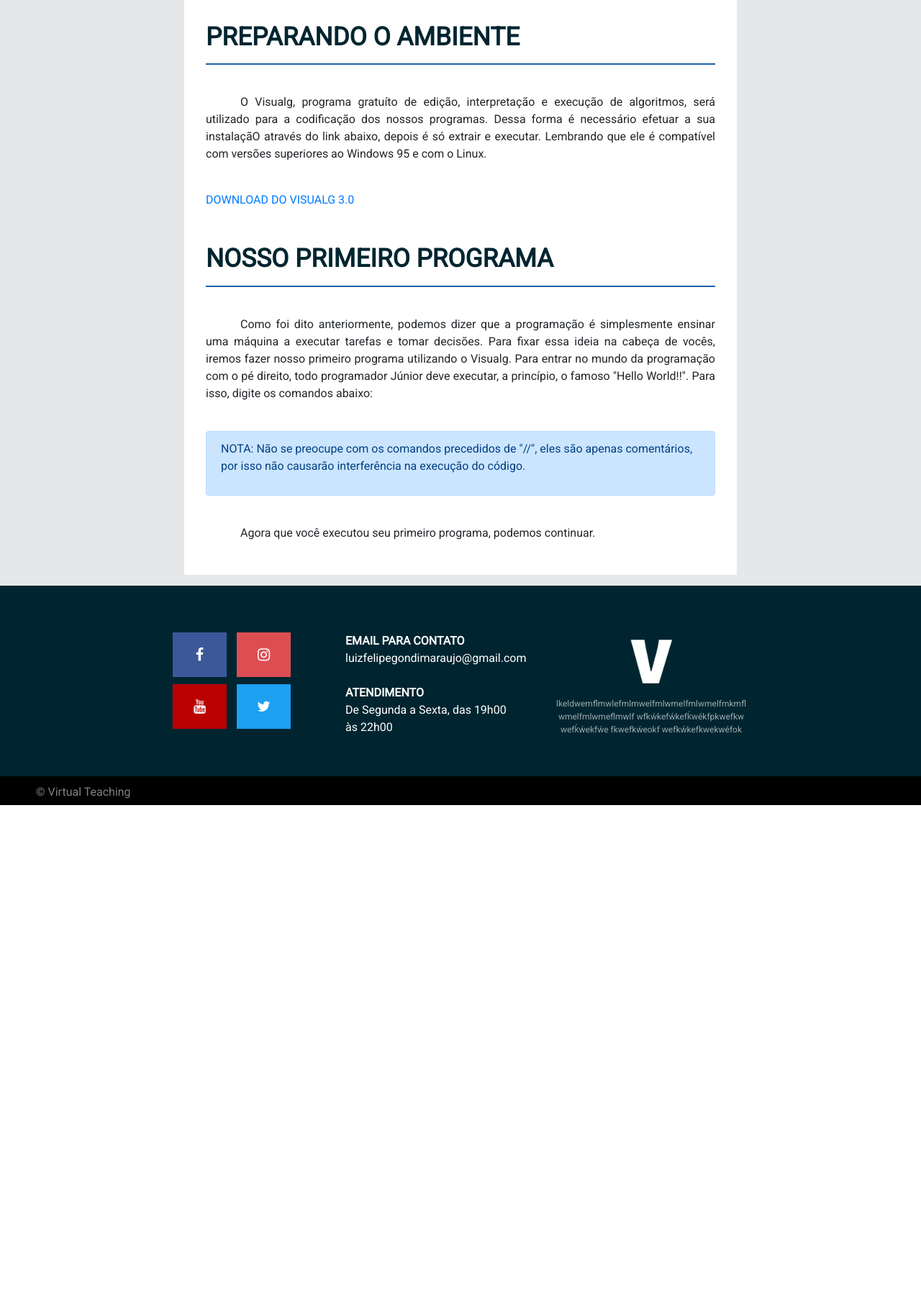
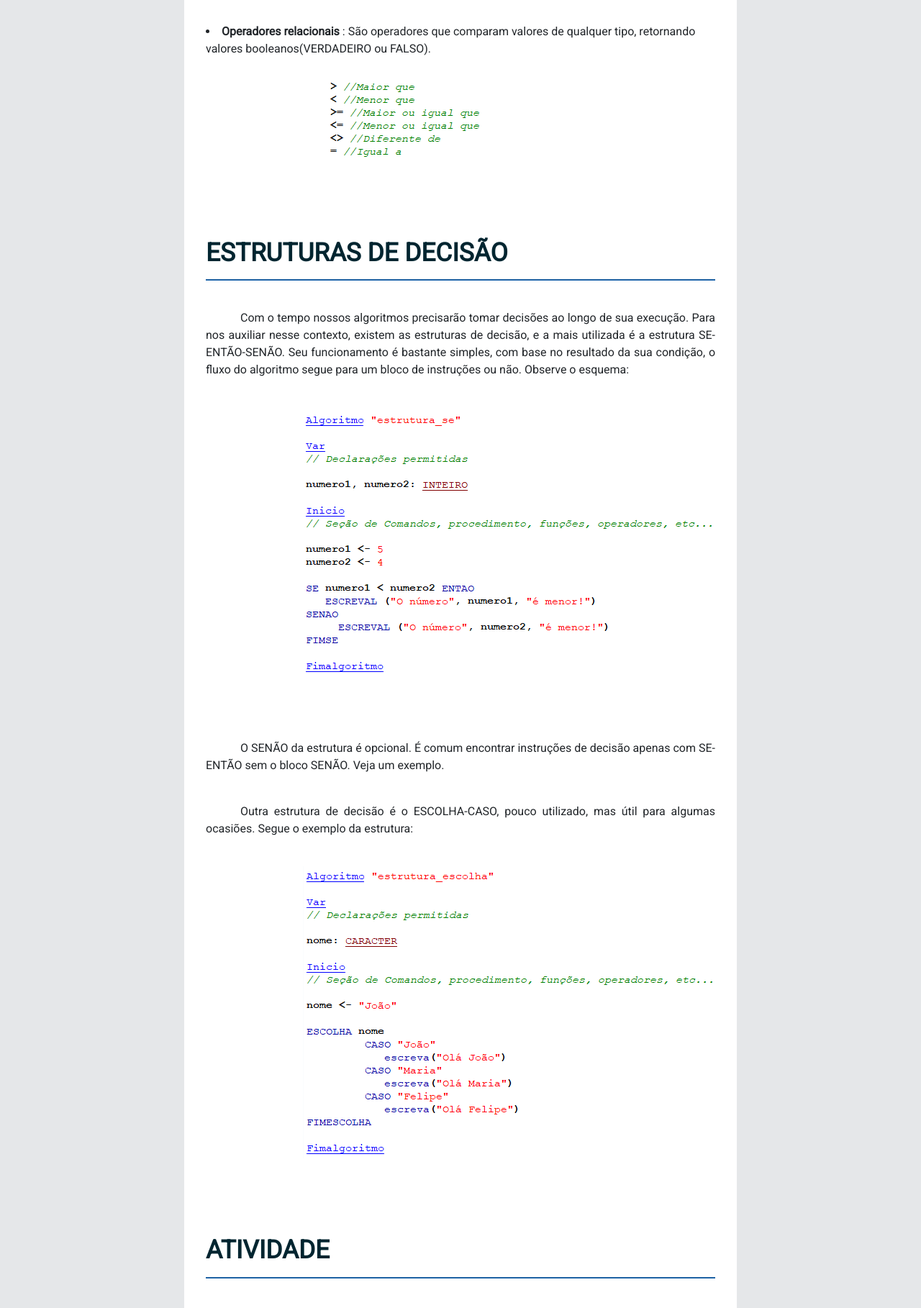
Before and after one commit to LuizFelipeGondim/project-with-flask, a Flask app: page /aula3-logica in a window 1280 px wide. Shown: the part 1094-2912 px from the top of the page at 72% size. Before the commit the page ends 2213 px from the top, so only its background shows below. Run offline with Flask 2, Linux system fonts and the light colour scheme; some libraries are stand-ins or nearby versions.

Commit message:
estrutura finalizada

```diff
--- a/templates/aula3-logica.html
+++ b/templates/aula3-logica.html
@@ -11,35 +11,75 @@
 <section class = "gray_box">
     <div class="conteudo-column">
         <br/>
-            <h1 class="titulo_curso">INTRODUÇÃO AO CURSO</h1>
+        <h1 class="titulo_curso">OPERADORES</h1>
         <hr> <br/>
 
         <div class="texto-curso">
-                <p>Para iniciarmos, precisamos entender o conceito e a importância dos algoritmos. Eles são uma sequência de passos lógicos
-                    e ordenados visando  a resolução de um problema. Dessa forma, é perceptível que os algoritmos são a base da lógica de programação,
-                    uma vez que esta é nada mais do que a organização coerente de instruções para o alcance de um objetivo. Além disso, está
-                    cada vez mais comum a presença desses artificios computacionais no nosso dia-a-dia, aparecendo em aplicativos de smartphones,
-                    tablets, computadores e até em sistemas embarcados de micro-ondas, por exemplo.</p>
-            </div><br/><br/>
+            <p>No contexto computacional, um operador é utilizado para relacionar valores e resultar em um outro valor.
+                Esse artíficio é essencial para o processamento dos dados trocados com o usuário, pois são os responsáveis
+                por construir grande parte da lógica presente nos nossos códigos. Há três tipos de operadores mais comuns
+                utilizados pelas linguagens de programação, que se alteram apenas na forma que são escritos. Dentre os tipos estão: </p>
+        </div>
 
-            <center>
-                <iframe width="560" height="315"
-                    src="https://www.youtube.com/embed/iEVLDKOLgQk" frameborder="0" controls allowfullscreen></iframe>
-            </center>
+        <div class="lista-curso">
+            <li><b>Operadores aritméticos </b>: São os operadores mais simples, eles se baseiam nas 4 operações matemáticas, soma,
+                sutração, multiplicação e divisão. </li> <br/>
+
+            <figure class="highlight">
+                <pre>
+                    <img src="/static/img-curso/oparitmeticos.png" alt=""> <br/>
+                </pre>
+            </figure> <br/>
+
+            <li><b>Operadores lógicos </b>: São operadores que comparam valores booleanos.</li> <br/>
+
+            <figure class="highlight">
+                <pre>
+                    <img src="/static/img-curso/oplogicos.png" alt=""> <br/>
+                </pre>
+            </figure> <br/>
+
+            <li><b>Operadores relacionais </b>: São operadores que comparam valores de qualquer tipo, retornando valores
+                booleanos(VERDADEIRO ou FALSO).</li> <br/>
+
+            <figure class="highlight">
+                <pre>
+                    <img src="/static/img-curso/oprelacionais.png" alt=""> <br/>
+                </pre>
+            </figure> <br/>
+        </div>
 
         <br/>
-            <h1 class="titulo_curso">PREPARANDO O AMBIENTE</h1>
+        <h1 class="titulo_curso">ESTRUTURAS DE DECISÃO</h1>
         <hr> <br/>
         <div class="texto-curso">
-                    <p>O Visualg, programa gratuíto de edição, interpretação e execução de algoritmos, será utilizado para a codificação dos nossos
-                        programas. Dessa forma é necessário efetuar a sua instalaçãO através do link abaixo, depois é só extrair
-                        e executar. Lembrando que ele é compatível com versões superiores ao Windows 95 e com o Linux.</p> <br/>
+            <p>Com o tempo nossos algoritmos precisarão tomar decisões ao longo de sua execução. Para nos auxiliar nesse contexto,
+                existem as estruturas de decisão, e a mais utilizada é a estrutura SE-ENTÃO-SENÃO. Seu funcionamento é bastante simples,
+                com base no resultado da sua condição, o fluxo do algoritmo segue para um bloco de instruções ou não. Observe o esquema:</p> <br/>
+        </div>
 
-                    <a href="https://sourceforge.net/projects/visualg30/" class="link"> DOWNLOAD DO VISUALG 3.0 </a>
-            </div> <br/>
+        <figure class="highlight">
+            <pre>
+                <img src="/static/img-curso/se.png" alt=""> <br/>
+            </pre>
+        </figure> <br/>
+
+        <div class="texto-curso">
+            <p>O SENÃO da estrutura é opcional. É comum encontrar instruções de decisão apenas com SE-ENTÃO sem o bloco SENÃO.
+                Veja um exemplo.</p> <br/>
+
+            <p>Outra estrutura de decisão é o ESCOLHA-CASO, pouco utilizado, mas útil para algumas ocasiões.
+                Segue o exemplo da estrutura:</p> <br/>
+        </div>
+
+        <figure class="highlight">
+            <pre>
+                <img src="/static/img-curso/escolha.png" alt=""> <br/>
+            </pre>
+        </figure> <br/>
 
         <br/>
-            <h1 class="titulo_curso">NOSSO PRIMEIRO PROGRAMA</h1>
+        <h1 class="titulo_curso">ATIVIDADE</h1>
         <hr> <br/>
         <div class="texto-curso">
             <p> Como foi dito anteriormente, podemos dizer que a programação é simplesmente ensinar uma máquina a executar tarefas
@@ -55,12 +95,10 @@
 
         <div class="texto-curso">
             <p> Agora que você executou seu primeiro programa, podemos continuar.</p>
+        </div> <br/>
+
+        <a href="{{url_for('aula4L')}}"><button class="button"><span>PRÓXIMA AULA </span></button></a>
     </div>
 </section>
 
-<script>
-    function concluir(){
-        document.getElementById("button-curso").style.background = 'red';
-    }
-</script>
 {% endblock %}
```
Lines whose indentation alone changed are shown as unchanged.
